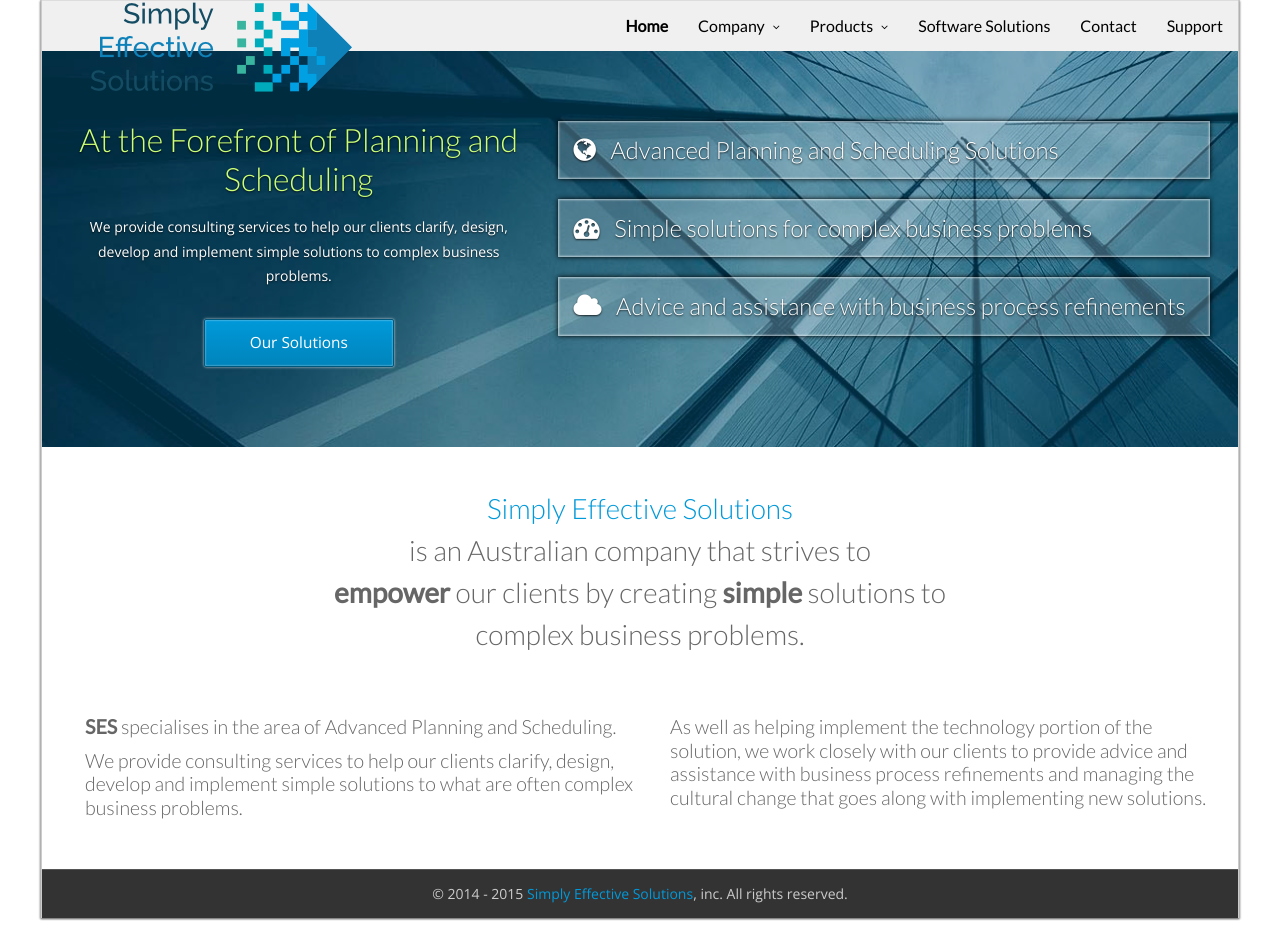
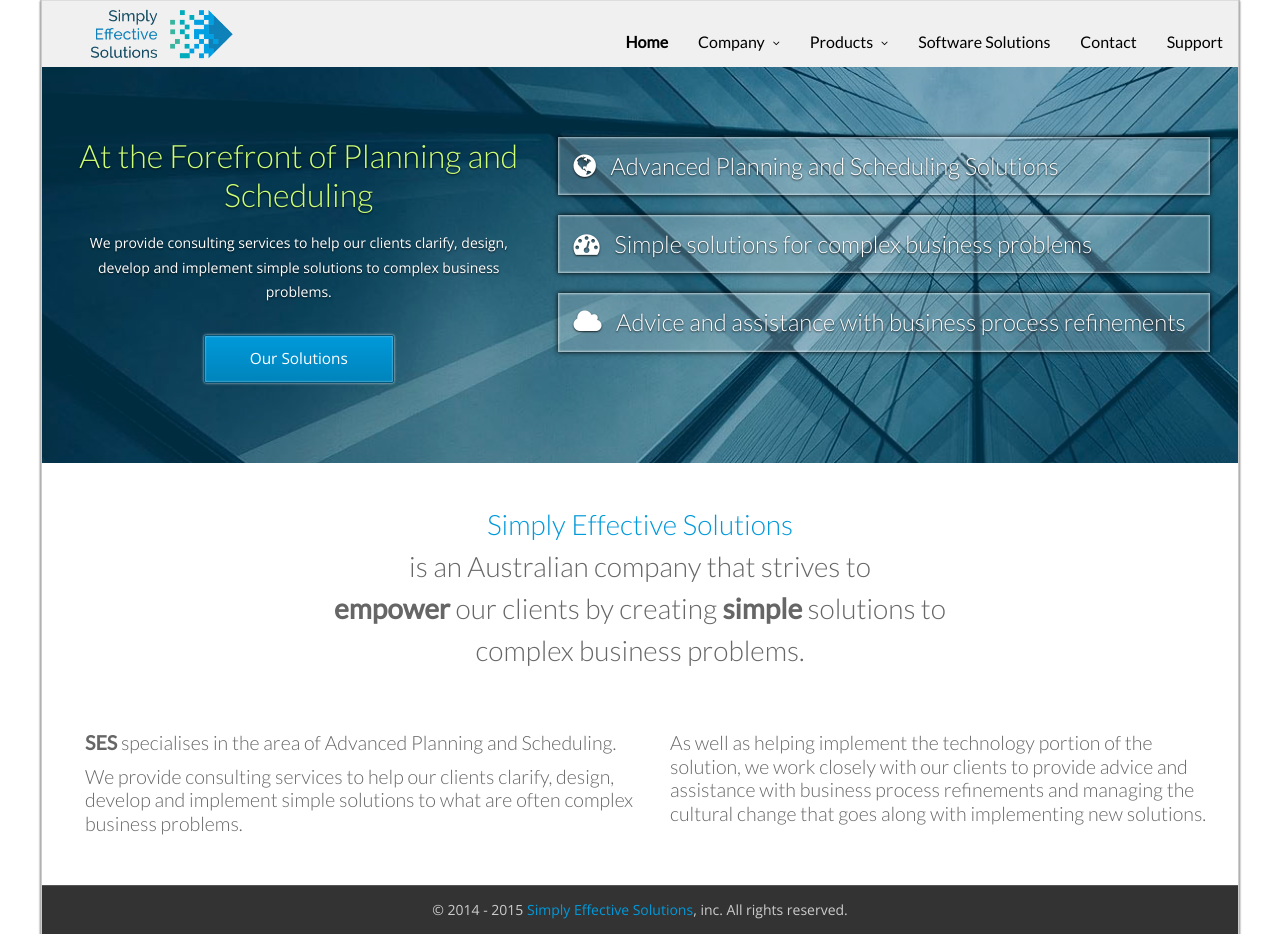
Before and after one commit to Orcomp/SESWebsite, a Jekyll site: the page built from index.html, in a window 1280 px wide. Built offline with Jekyll 4.4.1, drawn with Linux system fonts in a browser that asks for light colours; some web fonts are replaced.

Commit message:
Fixes the logo height

```diff
--- a/_includes/header.html
+++ b/_includes/header.html
@@ -48,13 +48,19 @@
 
         .logo{
             float: left;
-            margin-left: 40px;
-            height: 46px;
+            margin-left: 44px;
+            margin-top: 8px;
+            margin-bottom: 8px;
+        }
+
+        .logo img{
+            height: 50px;
         }
 
         .nav-container{
             float: right;
             margin-bottom: 0px;
+            margin-top: 16px;
         }
 
     </style>
```
